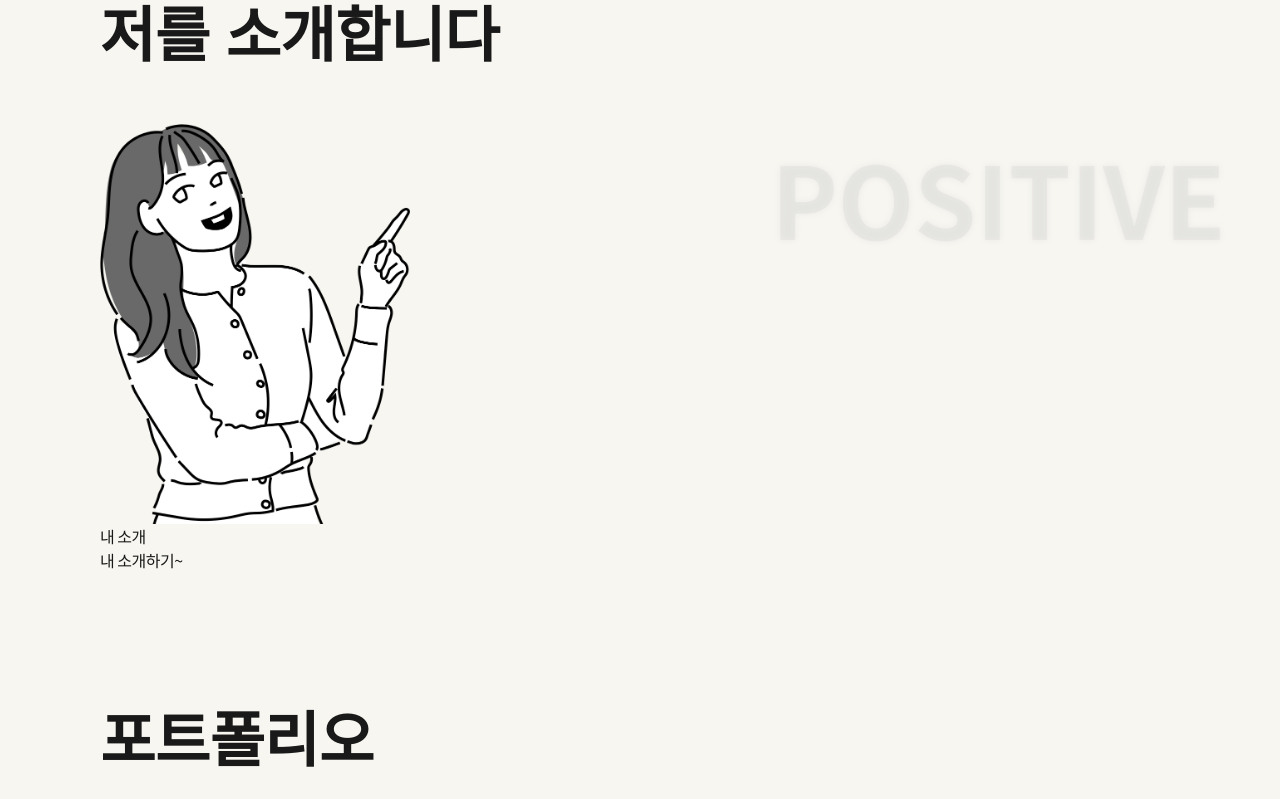
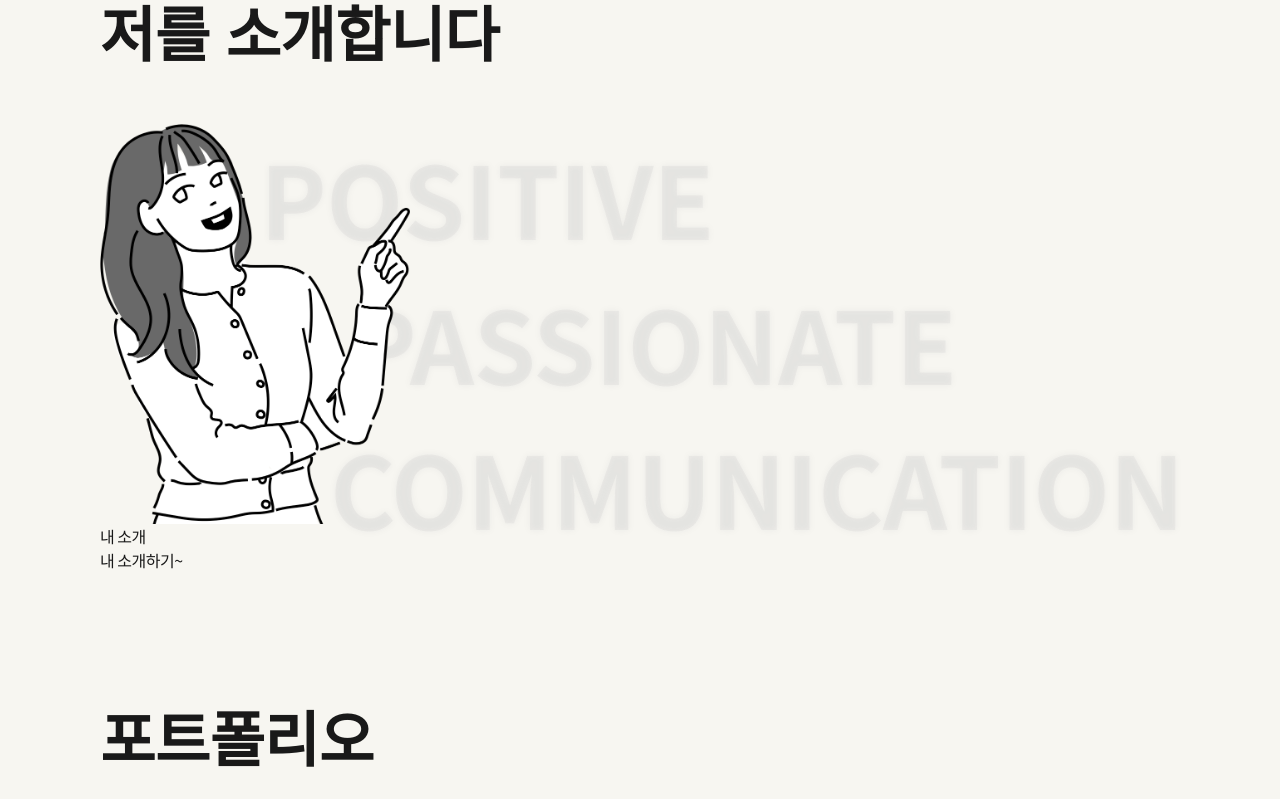
Before and after one commit to seoD22/pb-class, a PHP site: page /portfolio/index.html in a window 1280 px wide. Shown: the part 825-1624 px from the top of the page. Run offline with PHP 8.4, Linux system fonts and the light colour scheme; some web fonts are replaced.

Commit message:
로고 svg 변경

```diff
--- a/portfolio/css/style.css
+++ b/portfolio/css/style.css
@@ -1,4 +1,4 @@
-section{ padding: 0 200px; }
+section{ padding: 0 200px;}
 h1, h1 *{font-family: 'GmarketSansMedium', sans-serif; cursor: pointer;}
 h2{margin-top: 120px; font-family: 'GmarketSansMedium', sans-serif;}
 .container{ padding: 0 200px; }
@@ -158,19 +158,20 @@ header h1 .logo_wrapper{
 }
 header h1 .logo_wrapper > div{
   position: absolute;
-  width: 100%;
-  height: 100%;
+  width: 170px;
+  height: 31px;
   backface-visibility: hidden;
+  background-repeat: no-repeat;
 }
 header h1 .logo1{
+  background-image: url(../img/logo_1.svg);
   transform: translateZ(18px);
 }
 header h1 .logo2{
+  background-image: url(../img/logo_2.svg);
   color: transparent;
-  text-transform: uppercase;
   transform: rotateX(-90deg);
-  bottom: -18px;
-  -webkit-text-stroke: 1px #191919;
+  bottom: -8px;
 }
 header h1:hover .logo_wrapper{
   transform: rotateX(90deg);
@@ -251,25 +252,36 @@ header::after{
   height: 400px;
   margin-top: 50px;
   position: relative;
+  display: flex;
+  flex-direction: column;
+  justify-content: space-between;
 }
-.introduce .pic::before{
-  content: "positive";
-  position: absolute;
+
+.introduce .pic p{
+  position: relative;
   text-transform: uppercase;
   color: #cecece42  ;
   filter: drop-shadow(0 0 3px #cecece);
   font-size: 100px;
   font-weight: 600;
+  white-space: pre;
   z-index: -1;
-  right: -263%;
-  white-space: pre;
+}
+.introduce .pic p:nth-child(1){
+  right: -160px;
+}
+.introduce .pic p:nth-child(2){
+  right: -250px;
+}
+.introduce .pic p:nth-child(3){
+  right: -230px;
+}
+
+/*.introduce.reveal .pic::before{
   animation: introScroll .2s linear forwards;
   animation-play-state: paused;
   animation-delay: calc(var(--scroll) * -1s);
-}
-.introduce.reveal .pic::before{
-
-}
+} */
 
 /* contact */
 .contact a,
@@ -354,6 +366,14 @@ footer{
   margin-top: 180px;
 }
 
+/* section observer */
+h2{
+  opacity: 0;
+  transition: 1s
+}
+.show h2{
+  opacity: 1;
+}
 
 
 
@@ -497,6 +517,16 @@ footer{
     right: -263%;
   }
   to {
-    right: -100%;;
+    right: -100%;
   }
 }
+/* @keyframes showAnimate {
+  from {
+    opacity: 0;
+    transform: translateX(-100%)
+  }
+  to {
+    opacity: 1;
+    transform: translateX(0)
+  }
+} */
--- a/portfolio/index.html
+++ b/portfolio/index.html
@@ -37,8 +37,8 @@
   <header>
     <h1>
       <div class="logo_wrapper">
-        <div class="logo1">Quokka-In</div>
-        <div class="logo2">Seohee's</div>
+        <div class="logo1"></div>
+        <div class="logo2"></div>
       </div>
     </h1>
     <ul>
@@ -59,7 +59,9 @@
     <h2>저를 소개합니다</h2>
     <div>
       <div class="pic">
-
+        <p>positive</p>
+        <p>passionate</p>
+        <p>communication</p>
       </div>
       <div class="text">
         <p>내 소개</p>
--- a/portfolio/js/portfolio.js
+++ b/portfolio/js/portfolio.js
@@ -4,7 +4,7 @@ const $html = document.querySelector('html');
 const $body = document.querySelector('body');
 const $fixed = document.querySelector('.fixed');
 const $topBtn = document.querySelector('.topBtn');
-const $section = document.querySelectorAll('section')
+const $section = document.querySelectorAll('section');
 
 $html.style.overflow = 'hidden'; //로딩 중 스크롤 방지
 
@@ -22,7 +22,20 @@ window.addEventListener('scroll', ()=>{
   const scrollTop = document.documentElement.scrollTop;
   const innerHeight = document.documentElement.clientHeight;
   const bodyBottom = $body.scrollHeight;
-  // console.log(scroll)
+
+  const options = {
+    threshold: [0.5]
+  }
+  const io = new IntersectionObserver((entries)=>{
+    // entries[0].target.classList.add('show')
+    entries.forEach((entry, idx)=>{
+      if(entry.isIntersecting){
+        entry.target.classList.add('show');
+      }else{
+        entry.target.classList.remove('show');
+      }
+    })
+  }, options)
 
   // fixed
   if(scrollTop + innerHeight >= bodyBottom){  // scroll 맨 아래 감지
@@ -37,11 +50,12 @@ window.addEventListener('scroll', ()=>{
   }
 
   for(let i = 0; i<$section.length; i++){
-    if(scrollTop  + 400 >= $section[i].offsetTop){
-      $section[i].classList.add('reveal')
-    }else{
-      $section[i].classList.remove('reveal')
-    }
+    io.observe($section[i]) // 모든 section을 observe에 등록
+    // if(scrollTop  + 400 >= $section[i].offsetTop){
+    //   $section[i].classList.add('reveal')
+    // }else{
+    //   $section[i].classList.remove('reveal')
+    // }
   }
 
   // scroll 이벤트 함수
```
Also changed, not shown: portfolio/img/logo_1.svg (added), portfolio/img/logo_2.svg (added).
